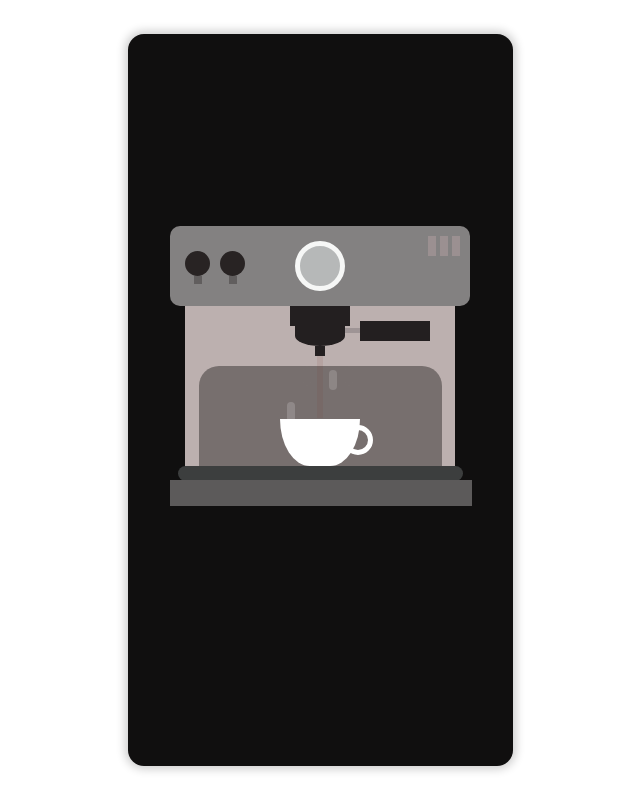
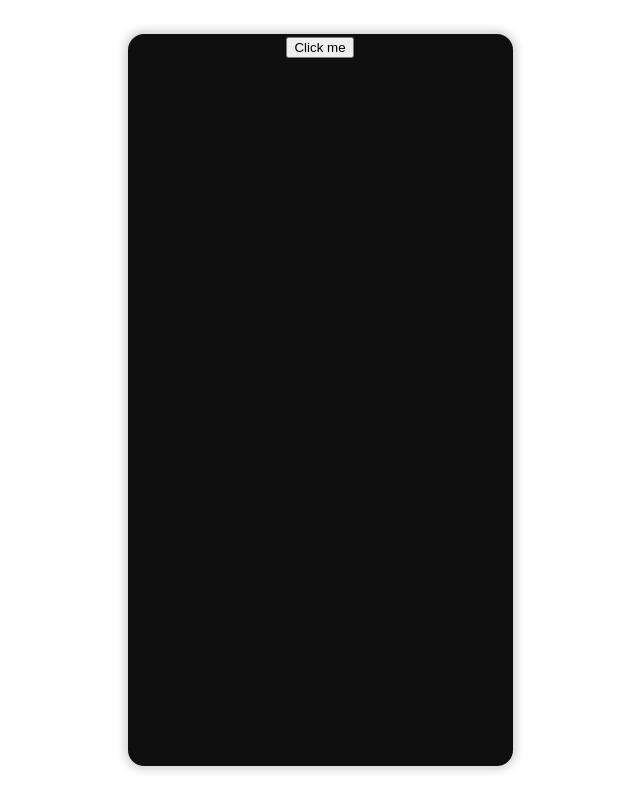
Before and after one commit to cenglesson/Coffee-Website, a React (Create React App) app: page / in a window 1280 px wide. Shown: the whole page, without its empty margins (320-960 px from the left). Built offline with nearby package versions, Linux system fonts and the light colour scheme.

Commit message:
forgot to push.. OPPPPPSSS

```diff
--- a/package.json
+++ b/package.json
@@ -13,9 +13,11 @@
     "@types/react-dom": "^17.0.9",
     "react": "^17.0.2",
     "react-dom": "^17.0.2",
+    "react-loading": "^2.0.3",
     "react-redux": "^7.2.5",
     "react-router-dom": "^5.3.0",
     "react-scripts": "4.0.3",
+    "react-spinners": "^0.11.0",
     "redux": "^4.1.1",
     "typescript": "^4.4.4",
     "web-vitals": "^1.1.2"
--- a/src/App.css
+++ b/src/App.css
@@ -9,9 +9,16 @@ body, html {
   align-items: center;
   font-family: 'Permanent Marker', cursive;
   overflow: hidden;
-
 }
 
+body.loaded {
+  overflow-y: auto;
+}
+
+.home-title  {
+  text-decoration: none;
+  color: white;
+}
 
 .img-container {
   position: relative;
@@ -71,9 +78,18 @@ body, html {
   padding-bottom: 2em;
 }
 
+
+
+.cart {
+}
+
 .viewLengthCart {
   text-align: center;
 }
+
+.sumCart {
+}
+
 
 .Nav {
   display: flex;
@@ -225,7 +241,7 @@ body, html {
 /*---------------COFFEE-ANIMATION------------------_*/
 
 .container {
-    margin-top: 12em;
+    margin-top: 8em;
     width: 300px;
     height: 280px;
     position: absolute;
@@ -412,7 +428,7 @@ body, html {
     top: 50px;
     left: calc(50% - 3px);
     background-color: #74372b;
-    animation: liquid 4s 4s linear infinite;
+    animation: liquid 2s 3s linear infinite;
 }
 
 .coffee-medium__smoke {
--- a/src/App.tsx
+++ b/src/App.tsx
@@ -1,36 +1,30 @@
 // import React from 'react';
-import { useDispatch, useSelector } from 'react-redux'
-import { actions, PRODUCTVIEW, CARTVIEW } from './features/viewReducer'
-import { RootState } from './store'
 import ProductGrid from './components/ProductGrid'
 import CartView from './components/CartView'
 import './App.css';
-import { Link, Route, Switch } from 'react-router-dom'
+import { Route, Switch } from 'react-router-dom'
 import Home from './components/HomeView'
-import Nav from './components/NavView'
+import LoadingPage from './components/LoadingPage'
 
 function App() {
-
-
-
-
 
     return (
         <div className="App">
             <main>
                 <Switch>
+                    <Route exact path="/">
+                        <LoadingPage />
+                    </Route>
 
-                    <Route exact path="/">
+                    <Route path="/home">
                         <Home />
                     </Route>
 
-                    <Route exact path="/products">
-                        <Nav />
+                    <Route path="/products">
                         <ProductGrid />
                     </Route>
 
-                    <Route exact path="/cart">
-                        <Nav />
+                    <Route path="/cart">
                         <CartView />
                     </Route>
                 </Switch>
--- a/src/components/CartView.tsx
+++ b/src/components/CartView.tsx
@@ -1,6 +1,7 @@
 import { useSelector, useDispatch } from 'react-redux'
 import { RootState } from '../store'
 import { actions } from '../features/cartReducer'
+import Nav from './NavView'
 
 
 const CartView = () => {
@@ -23,6 +24,8 @@ const CartView = () => {
 
 	return (
 		<div className="cart">
+			<Nav />
+
 			<h2> {countMessage} </h2>
 			<div className="items">
 				{cart.map(item => (
@@ -32,7 +35,9 @@ const CartView = () => {
 					</div>
 				))}
 			</div>
-			Total sum: {sum} SEK.
+			<div className="sumCart">
+				Total sum: {sum} SEK.
+			</div>
 		</div>
 	)
 }
--- a/src/components/HomeView.tsx
+++ b/src/components/HomeView.tsx
@@ -6,10 +6,15 @@ import { NavLink } from 'react-router-dom';
 
 const Home = () => {
     return (
+
         <NavLink
+            className="home-title"
             to="/products"
             exact
         >
+
+
+            <h1> If you want some Coffee, just tap !</h1>
 
             <div className="container">
                 <div className="coffee-header">
--- /dev/null
+++ b/src/components/LoadingPage.tsx
@@ -0,0 +1,38 @@
+
+import { useEffect, useState } from "react";
+import Loading from "react-loading";
+import '../App.css';
+import Home from "./HomeView";
+
+export default function LoadingPage() {
+    const [show, setShow] = useState(false);
+    const [loading, setLoading] = useState(false);
+
+    useEffect(() => {
+        if (loading) {
+            setTimeout(() => {
+                setLoading(false);
+            }, 2000);
+        }
+    }, [loading]);
+
+    const helloHandeler = () => {
+        setLoading(!loading);
+        setTimeout(() => {
+            setLoading(!loading);
+            setShow(!show);
+        }, 2000);
+    };
+
+    if (loading) return <Loading />
+        ;
+
+    return (
+        <div className="AppTwo">
+            <div className="bodyContainer">
+                {!show && <button onClick={helloHandeler}>Click me</button>}
+                {show && <Home />}
+            </div>
+        </div>
+    );
+}
--- a/src/components/NavView.tsx
+++ b/src/components/NavView.tsx
@@ -16,7 +16,7 @@ const Nav = () => {
                 <h1> Coffee Shop </h1>
             </header>
             <div className="Nav">
-                <Link to="/" className="Button-Nav" > Home 🏠 </Link>
+                <Link to="/home" className="Button-Nav" > Home 🏠 </Link>
                 <Link to="/products" className="Button-Nav" > Products 📦</Link>
                 <Link to="/cart" className="Button-Nav" >Cart 🛒 </Link>
                 <div className="Button-Amount">{cart.length}</div>
--- a/src/components/ProductGrid.tsx
+++ b/src/components/ProductGrid.tsx
@@ -5,6 +5,7 @@ import { Product } from '../models/Product'
 import '../App.css';
 import { CARTVIEW, PRODUCTVIEW } from '../features/viewReducer';
 import CartView from './CartView';
+import Nav from './NavView';
 
 const ProductGrid = () => {
 	const dispatch = useDispatch()
@@ -25,7 +26,9 @@ const ProductGrid = () => {
 
 	return (
 		<div>
+			<Nav />
 			<div className="cards">
+
 				{products.map(p => (
 					<div key={p.name} className=".">
 						<div className="card">
```
Also changed, not shown: src/components/CartLength.tsx (added, +18 -0 lines), 1 other file (tests, documents, lock files or other folders).
